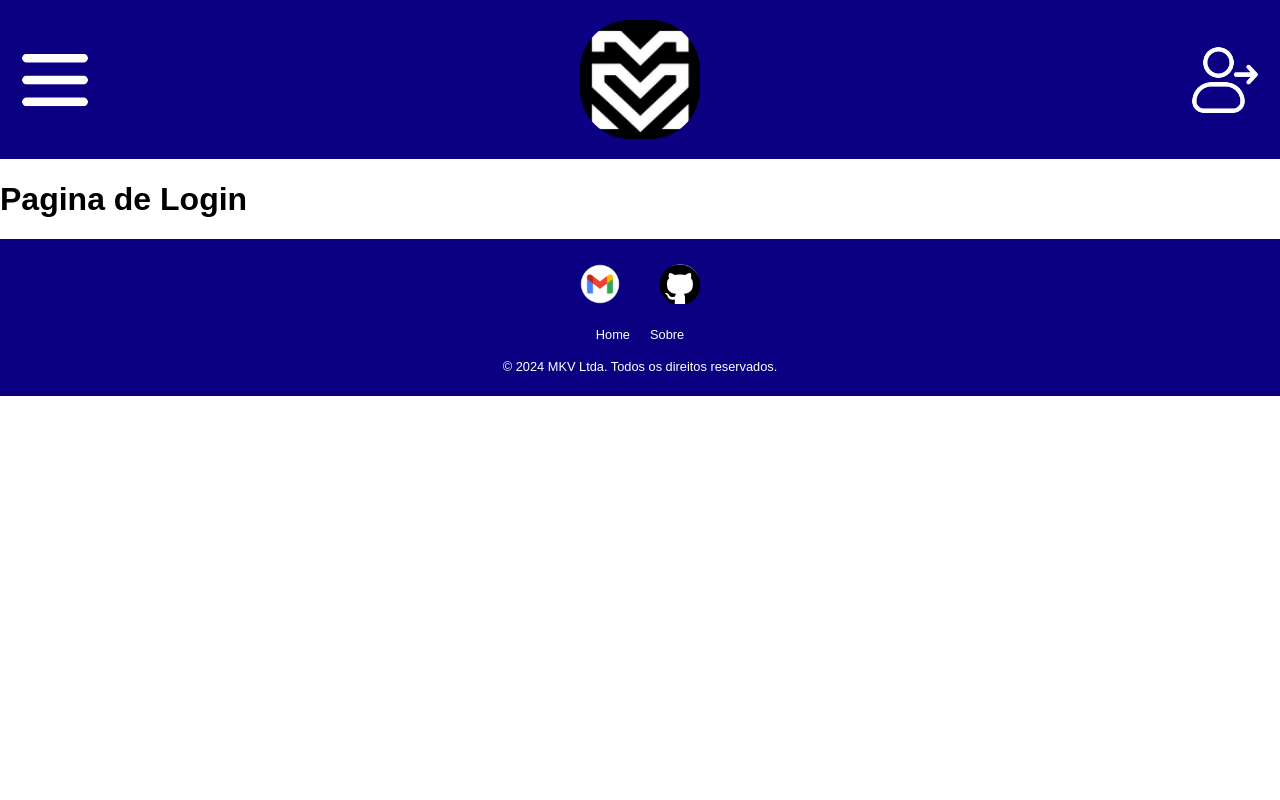
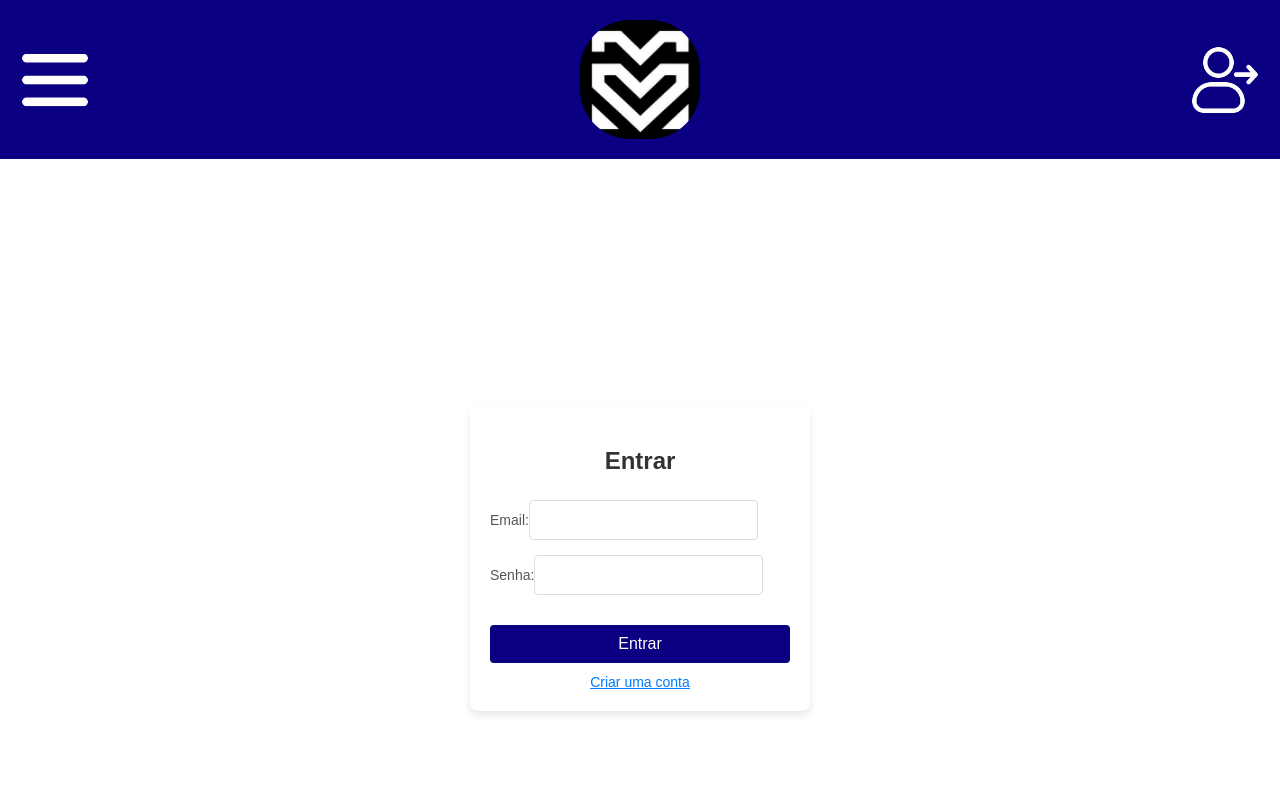
Before and after one commit to kauazipf/MKV-CHALLENGE-VITE-REACT, a React (Vite) app in the folder MKV-CHALLENGE/: page /Login in a window 1280 px wide. Shown: the top 800 px of the page. Built offline with nearby package versions, Linux system fonts and the light colour scheme.

Commit message:
Realização e estilização da pagina de login e cadastro.
Co-authored-by: Victor Egidio Lira <Vitin46@users.noreply.github.com>
Co-authored-by: marcelooou <marcelooou@users.noreply.github.com>

```diff
--- /dev/null
+++ b/MKV-CHALLENGE/src/components/Cadastrar/cadastrar.css
@@ -0,0 +1,55 @@
+.signup-form-container {
+    display: flex;
+    flex-direction: column;
+    align-items: center;
+    justify-content: center;
+    width: 300px;
+    padding: 20px;
+    border-radius: 8px;
+    box-shadow: 0 4px 8px rgba(0, 0, 0, 0.1);
+    background-color: #fff;
+  }
+
+  .signup-form-header {
+    margin-bottom: 20px;
+    font-size: 24px;
+    font-weight: bold;
+    color: #333;
+  }
+
+  .signup-form {
+    display: flex;
+    flex-direction: column;
+    width: 100%;
+  }
+
+  .signup-form-label {
+    margin-bottom: 10px;
+    font-size: 14px;
+    color: #555;
+  }
+
+  .signup-form-input {
+    padding: 10px;
+    margin-top: 5px;
+    border: 1px solid #ddd;
+    border-radius: 4px;
+    font-size: 16px;
+  }
+
+  .signup-form-button {
+    padding: 10px;
+    margin-top: 20px;
+    border: none;
+    border-radius: 4px;
+    background-color: #0A0081;
+    color: #fff;
+    font-size: 16px;
+    cursor: pointer;
+    transition: background-color 0.3s;
+  }
+
+  .signup-form-button:hover {
+    background-color: white;
+    color: #0A0081;
+  }
--- a/MKV-CHALLENGE/src/components/Cadastrar/cadastrar.tsx
+++ b/MKV-CHALLENGE/src/components/Cadastrar/cadastrar.tsx
@@ -0,0 +1,48 @@
+// src/components/SignupForm.tsx
+import React, { useState } from 'react';
+import './cadastrar.css';
+
+interface SignupFormProps {
+  onSignup: (email: string, password: string) => void;
+}
+
+const SignupForm: React.FC<SignupFormProps> = ({ onSignup }) => {
+  const [email, setEmail] = useState('');
+  const [password, setPassword] = useState('');
+
+  const handleSubmit = (event: React.FormEvent) => {
+    event.preventDefault();
+    onSignup(email, password);
+  };
+
+  return (
+    <div className="signup-form-container">
+      <h2 className="signup-form-header">Cadastrar</h2>
+      <form onSubmit={handleSubmit} className="signup-form">
+        <label className="signup-form-label">
+          Email:
+          <input
+            type="email"
+            value={email}
+            onChange={(e) => setEmail(e.target.value)}
+            required
+            className="signup-form-input"
+          />
+        </label>
+        <label className="signup-form-label">
+          Senha:
+          <input
+            type="password"
+            value={password}
+            onChange={(e) => setPassword(e.target.value)}
+            required
+            className="signup-form-input"
+          />
+        </label>
+        <button type="submit" className="signup-form-button">Cadastrar</button>
+      </form>
+    </div>
+  );
+};
+
+export default SignupForm;
--- /dev/null
+++ b/MKV-CHALLENGE/src/components/Login/login.css
@@ -0,0 +1,65 @@
+.login-form-container {
+  display: flex;
+  flex-direction: column;
+  align-items: center;
+  justify-content: center;
+  width: 300px;
+  padding: 20px;
+  border-radius: 8px;
+  box-shadow: 0 4px 8px rgba(0, 0, 0, 0.1);
+  background-color: #fff;
+}
+
+.login-form-header {
+  margin-bottom: 20px;
+  font-size: 24px;
+  font-weight: bold;
+  color: #333;
+}
+
+.login-form {
+  display: flex;
+  flex-direction: column;
+  width: 100%;
+}
+
+.login-form-label {
+  margin-bottom: 10px;
+  font-size: 14px;
+  color: #555;
+}
+
+.login-form-input {
+  padding: 10px;
+  margin-top: 5px;
+  border: 1px solid #ddd;
+  border-radius: 4px;
+  font-size: 16px;
+}
+
+.login-form-button {
+  padding: 10px;
+  margin-top: 20px;
+  border: none;
+  border-radius: 4px;
+  background-color: #0A0081;
+  color: #fff;
+  font-size: 16px;
+  cursor: pointer;
+  transition: background-color 0.3s;
+}
+
+.login-form-button:hover {
+  background-color: white;
+  color: #0A0081;
+}
+
+.login-form-switch-button {
+  margin-top: 10px;
+  border: none;
+  background: none;
+  color: #007bff;
+  font-size: 14px;
+  cursor: pointer;
+  text-decoration: underline;
+}
--- a/MKV-CHALLENGE/src/components/Login/login.tsx
+++ b/MKV-CHALLENGE/src/components/Login/login.tsx
@@ -0,0 +1,50 @@
+// src/components/LoginForm.tsx
+import React, { useState } from 'react';
+import './login.css';
+
+interface LoginFormProps {
+  onLogin: (email: string, password: string) => void;
+  onSwitchToSignup: () => void;
+}
+
+const LoginForm: React.FC<LoginFormProps> = ({ onLogin, onSwitchToSignup }) => {
+  const [email, setEmail] = useState('');
+  const [password, setPassword] = useState('');
+
+  const handleSubmit = (event: React.FormEvent) => {
+    event.preventDefault();
+    onLogin(email, password);
+  };
+
+  return (
+    <div className="login-form-container">
+      <h2 className="login-form-header">Entrar</h2>
+      <form onSubmit={handleSubmit} className="login-form">
+        <label className="login-form-label">
+          Email:
+          <input
+            type="email"
+            value={email}
+            onChange={(e) => setEmail(e.target.value)}
+            required
+            className="login-form-input"
+          />
+        </label>
+        <label className="login-form-label">
+          Senha:
+          <input
+            type="password"
+            value={password}
+            onChange={(e) => setPassword(e.target.value)}
+            required
+            className="login-form-input"
+          />
+        </label>
+        <button type="submit" className="login-form-button">Entrar</button>
+      </form>
+      <button onClick={onSwitchToSignup} className="login-form-switch-button">Criar uma conta</button>
+    </div>
+  );
+};
+
+export default LoginForm;
--- /dev/null
+++ b/MKV-CHALLENGE/src/routes/Login/index.module.css
@@ -0,0 +1,23 @@
+.login{
+    display: flex;
+    justify-content:center;
+    align-items: center;
+    height: 100vh;
+}
+
+.btnTrocar {
+    padding: 7px;
+    margin: 2% auto;
+    border: none;
+    border-radius: 4px;
+    background-color: #0A0081;
+    color: #fff;
+    font-size: 16px;
+    cursor: pointer;
+    transition: background-color 0.3s;
+  }
+
+  .btnTrocar:hover {
+    background-color: white;
+    color: #0A0081;
+  }
--- a/MKV-CHALLENGE/src/routes/Login/index.tsx
+++ b/MKV-CHALLENGE/src/routes/Login/index.tsx
@@ -1,7 +1,32 @@
+import LoginForm from './../../components/Login/login';
+import SignupForm from '../../components/Cadastrar/cadastrar';
+import { useState } from 'react';
+import style from './index.module.css'
+
 export default function Login(){
-    return(
-        <>
-            <h1> Pagina de Login </h1>
-        </>
-    )
-}
+    const [isSignup, setIsSignup] = useState(false);
+
+    const handleLogin = (email: string, password: string) => {
+      console.log('Login - Email:', email);
+      console.log('Login - Senha:', password);
+    };
+
+    const handleSignup = (email: string, password: string) => {
+      console.log('Signup - Email:', email);
+      console.log('Signup - Senha:', password);
+    };
+
+    const switchToSignup = () => {
+      setIsSignup(true);
+    };
+
+    return (
+      <div className={style.login}>
+        {isSignup ? (
+          <SignupForm onSignup={handleSignup} />
+        ) : (
+          <LoginForm onLogin={handleLogin} onSwitchToSignup={switchToSignup} />
+        )}
+      </div>
+  );
+};
```
Also changed, not shown: 1 other file (tests, documents, lock files or other folders).
